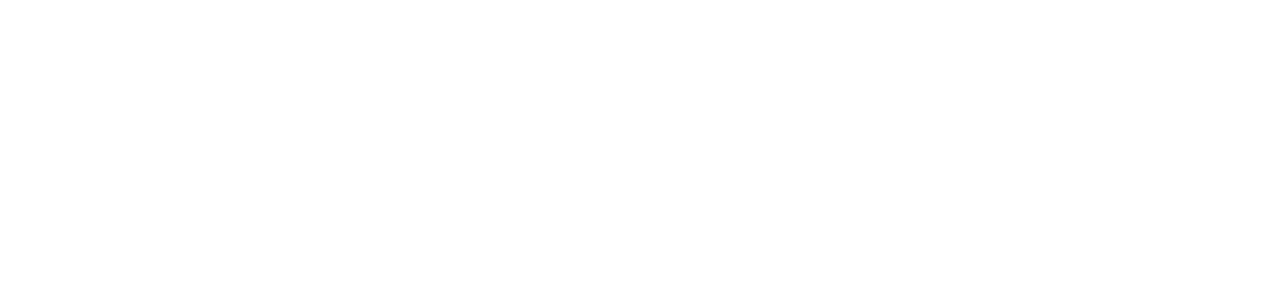
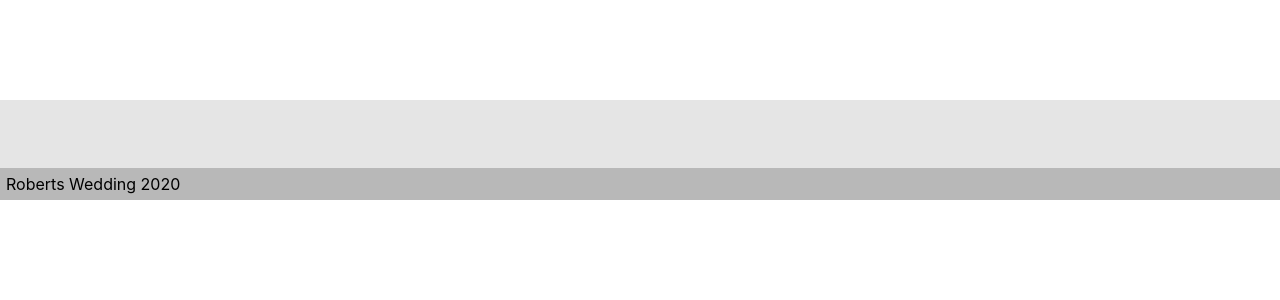
Before and after one commit to groberts31/RobertsWedding2020, a React (Create React App) app in the folder client/: page / in a window 1280 px wide. Shown: the top 300 px of the page. Built offline with nearby package versions, Linux system fonts and the light colour scheme.

Commit message:
added Footer and Wrapper and Router

```diff
--- a/client/package.json
+++ b/client/package.json
@@ -8,6 +8,7 @@
     "@testing-library/user-event": "^12.6.0",
     "react": "^17.0.1",
     "react-dom": "^17.0.1",
+    "react-router-dom": "^5.2.0",
     "react-scripts": "4.0.1",
     "web-vitals": "^0.2.4"
   },
--- a/client/src/App.js
+++ b/client/src/App.js
@@ -1,10 +1,24 @@
 // import logo from './logo.svg';
-import './App.css';
+import "./App.css";
+import Footer from "./components/Footer";
+import Wrapper from "./components/Wrapper";
+import { BrowserRouter as Router, Route } from "react-router-dom";
 
 function App() {
   return (
+    <Router>
       <div className="App">
-      {/* <header className="App-header">
+        <Wrapper></Wrapper>
+        <Footer />
+      </div>
+    </Router>
+  );
+}
+
+export default App;
+
+{
+  /* <header className="App-header">
   <img src={logo} className="App-logo" alt="logo" />
   <p>
     Edit <code>src/App.js</code> and save to reload.
@@ -17,9 +31,5 @@
   >
     Learn React
   </a>
-      </header> */}
-    </div>
-  );
+</header> */
 }
-
-export default App;
--- a/client/src/components/Footer/index.js
+++ b/client/src/components/Footer/index.js
@@ -4,7 +4,7 @@
 function Footer() {
   return (
     <footer className="footer">
-      <span>Roberts 2020</span>
+      <span>Roberts Wedding 2020</span>
     </footer>
   );
 }
--- /dev/null
+++ b/client/src/components/Wrapper/index.js
@@ -0,0 +1,8 @@
+import React from "react";
+import "./style.css";
+
+function Wrapper(props) {
+  return <main className="wrapper" {...props} />;
+}
+
+export default Wrapper;
--- /dev/null
+++ b/client/src/components/Wrapper/style.css
@@ -0,0 +1,4 @@
+.wrapper {
+  min-height: 100%;
+  padding-bottom: 100px;
+}
```
Also changed, not shown: 2 other files (tests, documents, lock files or other folders). Lines whose indentation alone changed are shown as unchanged.
